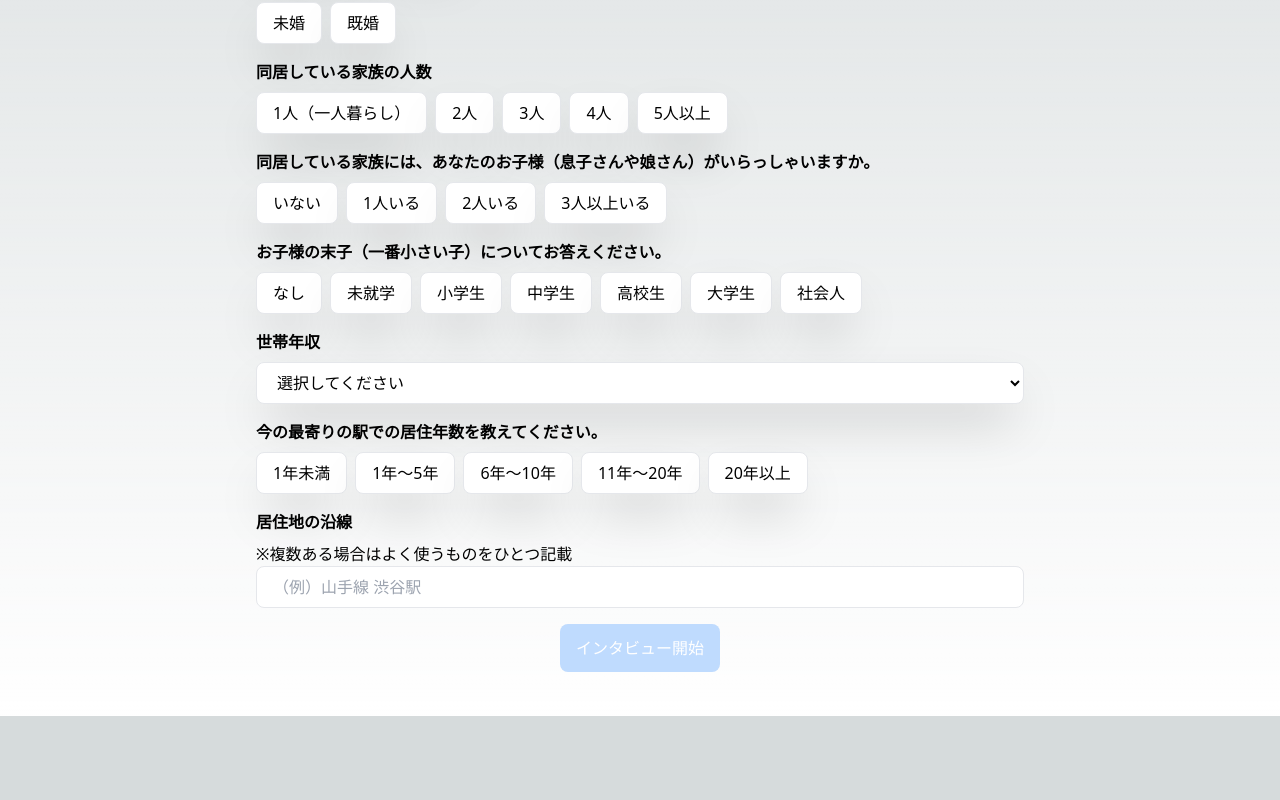
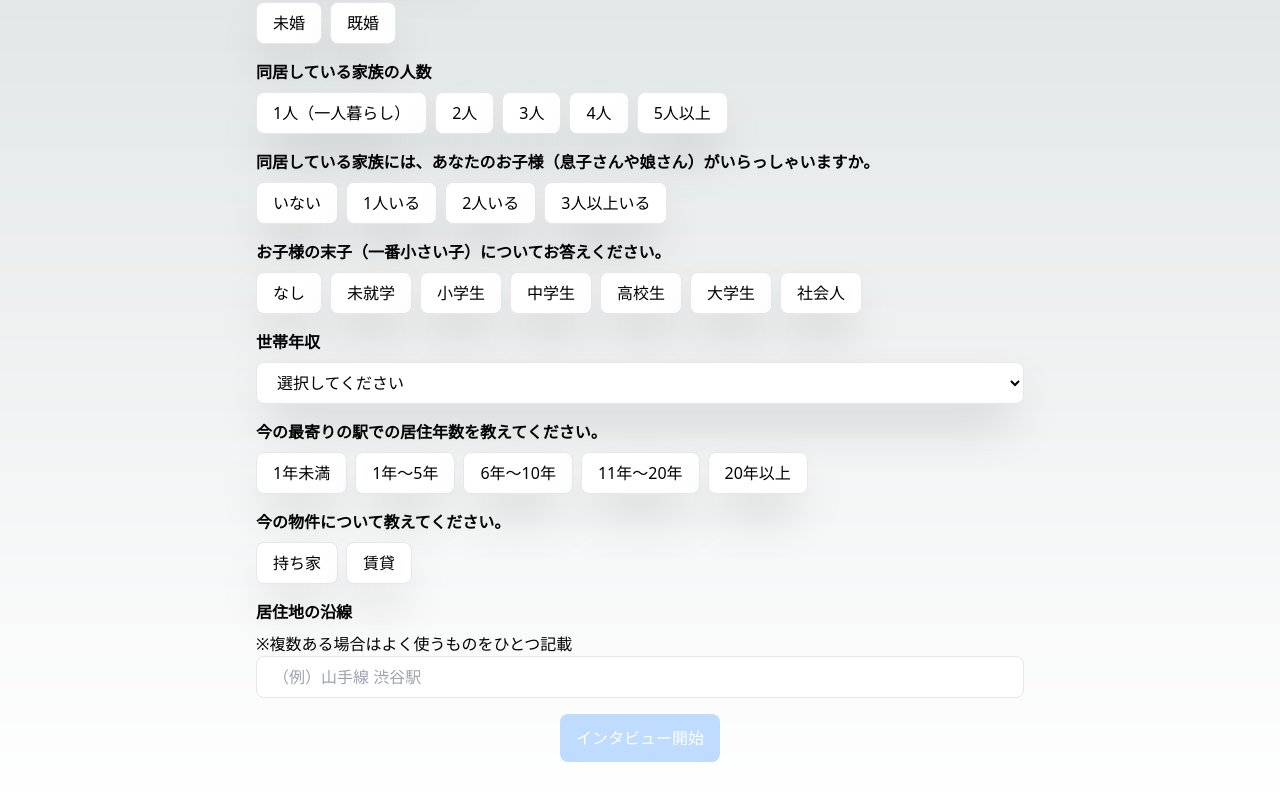
Before and after one commit to hoshi-masayuki/bedrock-chat, a Next.js app: page / in a window 1280 px wide. Shown: the part 400-1200 px from the top of the page. Before the commit the page ends 1116 px from the top, so only its background shows below. Built offline with nearby package versions, Linux system fonts and the light colour scheme.

Commit message:
選択項目の追加

```diff
--- a/app/page.tsx
+++ b/app/page.tsx
@@ -11,7 +11,8 @@ import {
   ChildrenSize,
   ChildrenOld,
   IncomeGroup,
-  YearsResidence
+  YearsResidence ,
+  Building
 } from "./types/UserType";
 
   export default function SelectValue() {
@@ -23,6 +24,7 @@ import {
     const [selectedChildrenOld, setSelectedChildrenOld] = useState<ChildrenOld | null>(null);
     const [selectedIncome, setSelectedIncome] = useState<IncomeGroup | null>(null);
     const [selectedYearsResidence, setSelectedYearsResidence] = useState<YearsResidence | null>(null);
+    const [selectedBuilding, setSelectedBuilding] = useState<Building | null>(null);
     const [station, setStation] = useState<string>("");
 
     const handleStartInterview = () => {
@@ -36,6 +38,7 @@ import {
         station: station,
         familySize: selectedFamilySize,
         yearsResidence: selectedYearsResidence,
+        building: selectedBuilding
       };
 
       localStorage.setItem("interviewData", JSON.stringify(interviewData));
@@ -51,6 +54,7 @@ import {
      !selectedChildrenOld ||
      !selectedIncome ||
      !selectedYearsResidence ||
+     !selectedBuilding ||
      !station;
 
     return (
@@ -163,6 +167,16 @@ import {
           selectedOption={selectedYearsResidence}
           setSelectedOption={setSelectedYearsResidence}
         />
+
+        <SelectableButtonGroup
+          label="今の物件について教えてください。"
+          options={[
+            "持ち家",
+            "賃貸",
+          ]}
+          selectedOption={selectedBuilding}
+          setSelectedOption={setSelectedBuilding}
+        />
         {/* 駅情報入力部分 */}
         <div className="mb-4">
           <label className="block font-semibold mb-2">居住地の沿線</label>
--- a/app/types/UserType.ts
+++ b/app/types/UserType.ts
@@ -9,4 +9,5 @@ export type IncomeGroup =
   | "600万円以上800万円未満" | "800万円以上1000万円未満"  | "1000万円以上1200万円未満"
   | "1200万円以上1500万円未満" | "1500万円以上2000万円未満" | "2000万円以上"
   | "わからない" | "答えたくない";
-  export type YearsResidence = "1年未満" | "1年～5年" | "6年～10年"| "11年～20年"| "20年以上"
+export type YearsResidence = "1年未満" | "1年～5年" | "6年～10年"| "11年～20年"| "20年以上";
+export type Building = "持ち家" | "賃貸" ;
```
